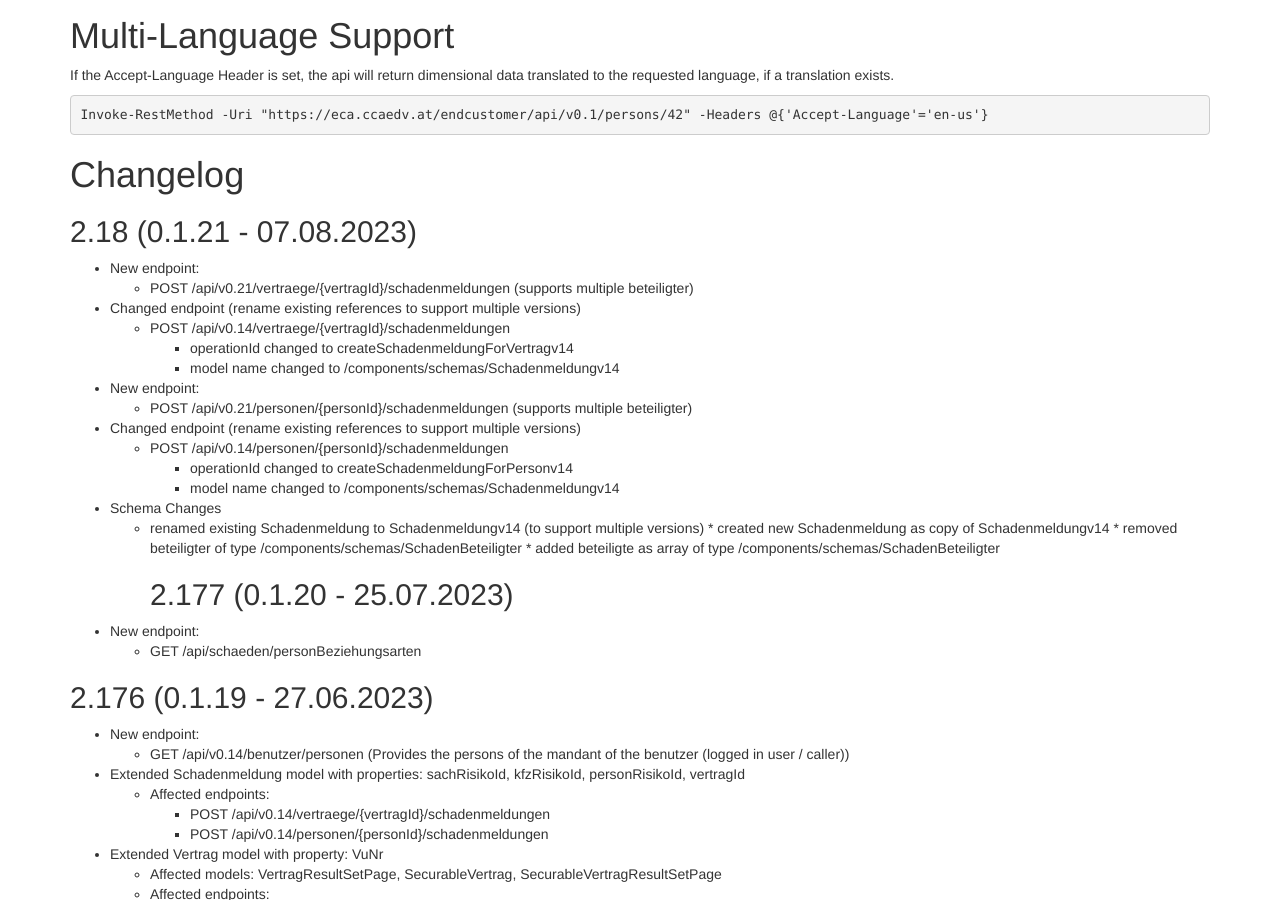
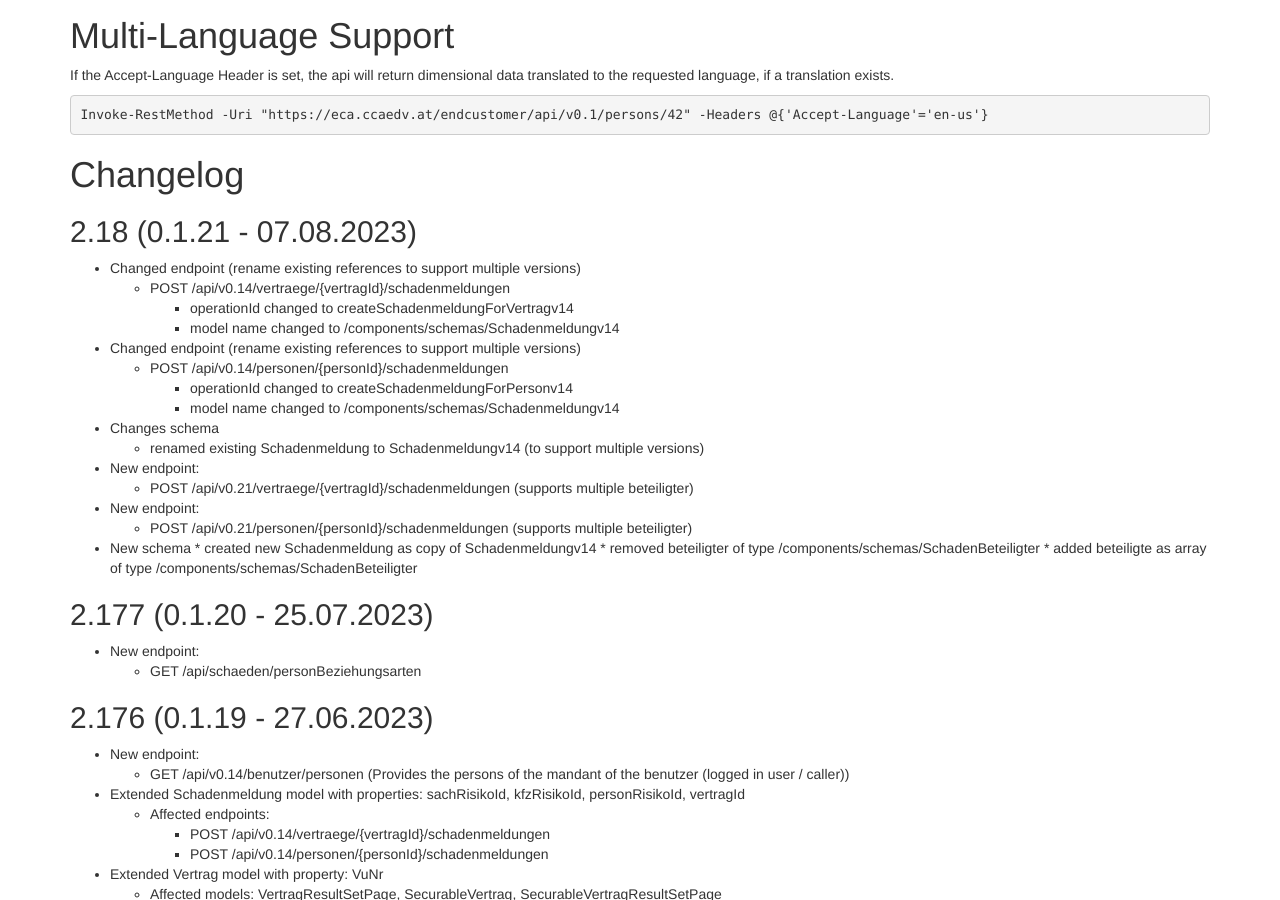
Before and after one commit to togethercca/togethercca.github.io, a Jekyll site: the page built from _pages/endCustomerApi.md, in a window 1280 px wide and 900 px high, scrolled down 8056 px. Built offline with Jekyll 4.4.1, drawn with Linux system fonts in a browser that asks for light colours.

Commit message:
Update endCustomerApi.md

```diff
--- a/_pages/endCustomerApi.md
+++ b/_pages/endCustomerApi.md
@@ -440,23 +440,25 @@ Invoke-RestMethod -Uri "https://eca.ccaedv.at/endcustomer/api/v0.1/persons/42" -
 
 # Changelog
 ## 2.18 (0.1.21 - 07.08.2023)
-* New endpoint:
-	* POST /api/v0.21/vertraege/{vertragId}/schadenmeldungen (supports multiple beteiligter)
 * Changed endpoint (rename existing references to support multiple versions)
 	* POST /api/v0.14/vertraege/{vertragId}/schadenmeldungen
 		* operationId changed to createSchadenmeldungForVertragv14
 		* model name changed to /components/schemas/Schadenmeldungv14
-* New endpoint:
-	* POST /api/v0.21/personen/{personId}/schadenmeldungen (supports multiple beteiligter)
 * Changed endpoint (rename existing references to support multiple versions)
 	* POST /api/v0.14/personen/{personId}/schadenmeldungen
 		* operationId changed to createSchadenmeldungForPersonv14
 		* model name changed to /components/schemas/Schadenmeldungv14
-* Schema Changes
+* Changes schema
 	* renamed existing Schadenmeldung to Schadenmeldungv14 (to support multiple versions)
+* New endpoint:
+	* POST /api/v0.21/vertraege/{vertragId}/schadenmeldungen (supports multiple beteiligter)
+* New endpoint:
+	* POST /api/v0.21/personen/{personId}/schadenmeldungen (supports multiple beteiligter)
+* New schema
  	* created new Schadenmeldung as copy of Schadenmeldungv14
   		* removed beteiligter of type /components/schemas/SchadenBeteiligter
  		* added beteiligte as array of type /components/schemas/SchadenBeteiligter
+
 ## 2.177 (0.1.20 - 25.07.2023)
 * New endpoint:
 	* GET /api/schaeden/personBeziehungsarten
```
